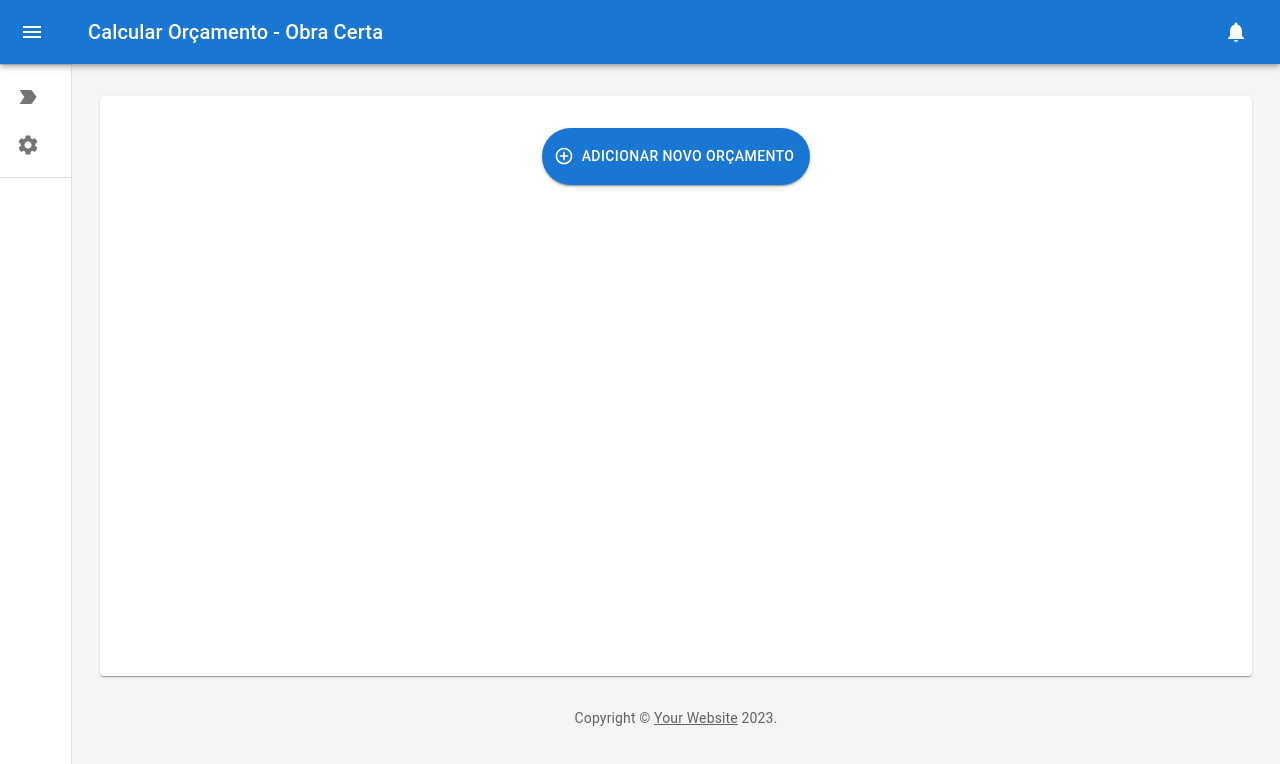
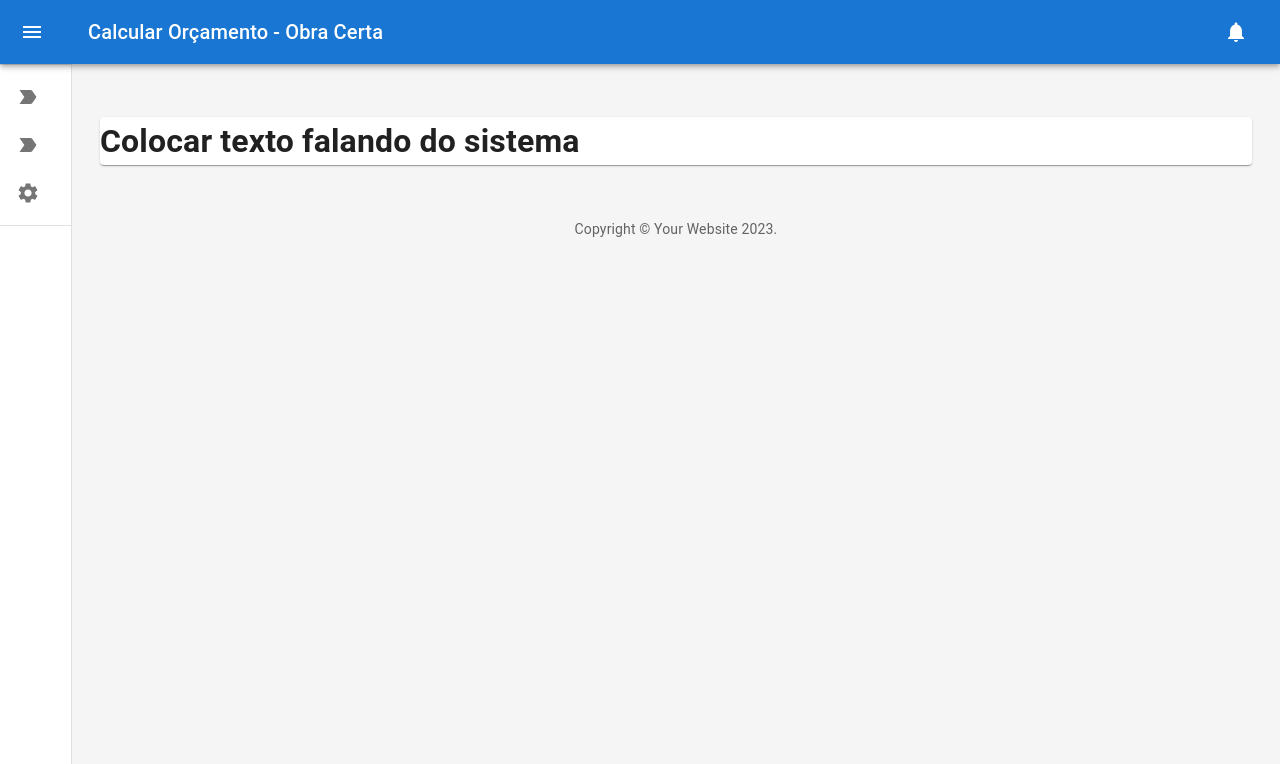
Before and after one commit to samuelcostab/construction-calculator, a React (Create React App) app: page / in a window 1280 px wide. Shown: the top 764 px of the page. Built offline with nearby package versions, Linux system fonts and the light colour scheme.

Commit message:
Adição do router

```diff
--- a/package.json
+++ b/package.json
@@ -18,6 +18,7 @@
     "react-native": "0.71.4",
     "react-native-web": "~0.18.10",
     "react-pro-sidebar": "^1.0.0",
+    "react-router-dom": "^6.16.0",
     "react-scripts": "5.0.1",
     "styled-components": "^5.3.9",
     "web-vitals": "^2.1.4"
--- a/public/index.html
+++ b/public/index.html
@@ -24,7 +24,7 @@
       work correctly both with client-side routing and a non-root public URL.
       Learn how to configure a non-root public URL by running `npm run build`.
     -->
-    <title>React App</title>
+    <title>Obra certa</title>
     <script async src="https://pagead2.googlesyndication.com/pagead/js/adsbygoogle.js?client=ca-pub-5288909586802739"
      crossorigin="anonymous"></script>
   </head>
--- a/src/App.js
+++ b/src/App.js
@@ -1,4 +1,5 @@
 import Dashboard from './components/Main/Dashboard.js';
+
 
 
 function App() {
--- a/src/components/ListItems.js
+++ b/src/components/ListItems.js
@@ -10,24 +10,29 @@ import SettingsIcon from '@mui/icons-material/Settings';
 //import BarChartIcon from '@mui/icons-material/BarChart';
 //import LayersIcon from '@mui/icons-material/Layers';
 //import AssignmentIcon from '@mui/icons-material/Assignment';
+import { Link } from 'react-router-dom';
+import styles from './index.module.css';
 
 
-export default function sideBarListItems({handleSelectOption}) {
+export default function sideBarListItems() {
   const items = [
-    { name: "Orçamento", icon: function (){ return <LabelImportantIcon /> } },
-    { name: "Configurações", icon: function (){ return <SettingsIcon /> }}
+    { name: "Home", to:"/", icon: function (){ return <LabelImportantIcon /> } },
+    { name: "Orçamento", to:"orcamento", icon: function (){ return <LabelImportantIcon /> } },
+    { name: "Configurações", to:"/", icon: function (){ return <SettingsIcon /> }}
   ];
 
   return (
     items.map((item, index) =>
       <React.Fragment key={index}>
-            <ListItemButton key={item.name}>
-              <ListItemIcon>
-               {item.icon()}
+        <Link to={item.to} className={styles.link}>
+          <ListItemButton key={item.name}>
+            <ListItemIcon>
+              {item.icon()}
               </ListItemIcon>
-              <ListItemText primary={item.name} onClick={handleSelectOption}/>
-            </ListItemButton>
-          </React.Fragment>
+            <ListItemText primary={item.name}/>
+          </ListItemButton>
+        </Link>
+      </React.Fragment>
     )
   );
 }
--- a/src/components/Main/Dashboard.js
+++ b/src/components/Main/Dashboard.js
@@ -24,6 +24,7 @@ import SummaryList from "../SummaryList/SummaryList"
 import textResources from "../../resources/dashBoardTextResouces.json"
 import Copyright from "./Copyright";
 import SettingsForm from "../Settings/SettingsForm";
+import { Outlet } from 'react-router-dom'
 
 const drawerWidth = 240;
 
@@ -75,28 +76,9 @@ const mdTheme = createTheme();
 
 function DashboardContent() {
   const [open, setOpen] = React.useState(false);
-  const [measurementData, setMeasurementData] = useState([]);
-  const [sidebarOption, setSideBarOption] = useState('Orçamento');
-  const [settings, setSettings] = useState({});
 
   const toggleDrawer = () => {
     setOpen(!open);
-  };
-
-  const handleSelectOption = (e) => {
-    setSideBarOption(e.target.outerText)
-
-  };
-
-  const handleInputSubmit = (e, newMeasurementData) => {
-    e.preventDefault();
-    const indexExistingStage = measurementData.findIndex((stage) => stage.etapa === newMeasurementData.etapa );
-    indexExistingStage !== -1 ? measurementData[indexExistingStage].inputs.push(...newMeasurementData.inputs) : measurementData.push(newMeasurementData);
-    setMeasurementData([...measurementData]);
-  };
-
-  const getSettingsValues = () => {
-    return settings;
   };
 
   return (
@@ -149,7 +131,7 @@ function DashboardContent() {
           </Toolbar>
           <Divider />
           <List key="menu-list" component="nav">
-            <SideBarListItems handleSelectOption={handleSelectOption} />
+            <SideBarListItems />
             <Divider sx={{ my: 1 }} />
           </List>
         </Drawer>
@@ -169,22 +151,8 @@ function DashboardContent() {
           <Container maxWidth="lg" sx={{ mt: 4, mb: 4 }}>
             <Grid container spacing={12}>
               <Grid item xs={12} md={12} lg={12}>
-                <Paper
-                  sx={{
-                    p: 2,
-                    display: "flex",
-                    flexDirection: "column",
-                    alignItems: "center",
-                    height: 580,
-                  }}
-                >
-                  {sidebarOption === "Orçamento" ? (
-                    <>
-                      {measurementData.length ? (<SummaryList list={measurementData}  title={textResources.budgetLaje} />) : null}
-                      <Popup onHandleCalcSubmit={handleInputSubmit} />
-                    </>
-                  ) : null}
-                  {sidebarOption === "Configurações" ? (<SettingsForm setSettings={setSettings} />) : null}
+                <Paper>
+                  <Outlet />
                 </Paper>
               </Grid>
             </Grid>
--- /dev/null
+++ b/src/components/index.module.css
@@ -0,0 +1,4 @@
+.link {
+    text-decoration: none
+}
+a:link {text-decoration: none;}
--- a/src/index.js
+++ b/src/index.js
@@ -4,10 +4,38 @@ import './index.css';
 import App from './App';
 import reportWebVitals from './reportWebVitals';
 
+// - Configurando router
+
+import {
+  createBrowserRouter,
+  RouterProvider
+} from 'react-router-dom';
+import ErrorPage from './views/ErroPage';
+import Home from './views/home/Home';
+import OrcamentoView from './views/orcamento/OrcamentoView';
+
+const router = createBrowserRouter([
+  {
+    path: '/',
+    element: <App />,
+    errorElement: <ErrorPage />,
+    children: [
+      {
+        path: '/',
+        element: <Home />
+      },
+      {
+        path: '/orcamento',
+        element: <OrcamentoView />
+      },
+    ]
+  }
+]);
+
 const root = ReactDOM.createRoot(document.getElementById('root'));
 root.render(
   <React.StrictMode>
-    <App />
+    <RouterProvider router={router} />
   </React.StrictMode>
 );
 
--- /dev/null
+++ b/src/views/ErroPage.js
@@ -0,0 +1,11 @@
+import React from 'react'
+
+const ErrorPage = () => {
+    return (
+        <div>
+            <p>Erro 404</p>
+        </div>
+    )
+}
+
+export default ErrorPage
--- /dev/null
+++ b/src/views/home/Home.js
@@ -0,0 +1,11 @@
+import React from "react";
+
+const Home = () => {
+    return (
+        <div>
+            <h1>Colocar texto falando do sistema</h1>
+        </div>
+    )
+};
+
+export default Home;
--- /dev/null
+++ b/src/views/orcamento/OrcamentoView.js
@@ -0,0 +1,41 @@
+import React, { useState } from "react";
+import Popup from "../../components/Popup/Popup";
+import SummaryList from "../../components/SummaryList/SummaryList"
+import textResources from "../../resources/dashBoardTextResouces.json"
+import { Paper } from "@mui/material";
+
+
+const OrcamentoView = () => {
+    const [measurementData, setMeasurementData] = useState([]);
+
+    const handleInputSubmit = (e, newMeasurementData) => {
+        e.preventDefault();
+        const indexExistingStage = measurementData.findIndex((stage) => stage.etapa === newMeasurementData.etapa );
+        indexExistingStage !== -1 ? measurementData[indexExistingStage].inputs.push(...newMeasurementData.inputs) : measurementData.push(newMeasurementData);
+        setMeasurementData([...measurementData]);
+    };
+    return (
+        <div>
+            <Paper
+                  sx={{
+                    p: 2,
+                    display: "flex",
+                    flexDirection: "column",
+                    alignItems: "center",
+
+                  }}
+                >
+            <>
+                {
+                    measurementData.length ? (<SummaryList list={measurementData}  title={textResources.budgetLaje} />)
+                    :
+                    null
+                }
+                    <Popup onHandleCalcSubmit={handleInputSubmit} />
+            </>
+            </Paper>
+        </div>
+    )
+};
+
+export default OrcamentoView;
```
Also changed, not shown: 1 other file (tests, documents, lock files or other folders).
